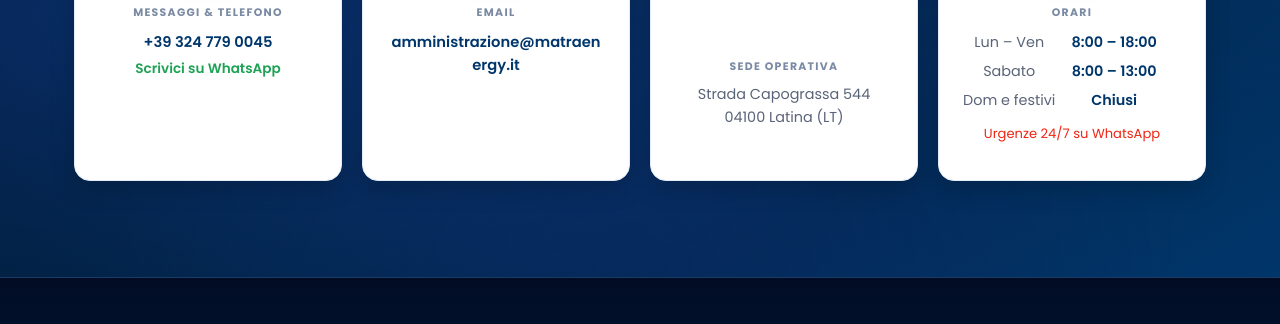
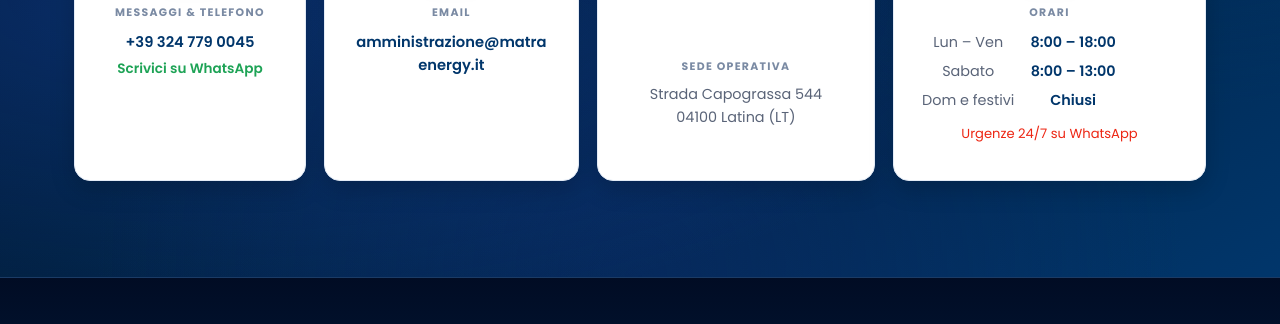
Before and after one commit to MATRAENERGY/SITO-MATRA-ENERGY, a website: page index.html in a window 1280 px wide. Shown: the part 6253-6577 px from the top of the page. Drawn offline with Linux system fonts and the light colour scheme; grey boxes are pictures that could not be loaded.

Commit message:
Contacts: colonne proporzionali (1fr→1.35fr), padding 28px

```diff
--- a/index.html
+++ b/index.html
@@ -765,11 +765,11 @@
     }
     .contacts-head { text-align:center; margin-bottom:52px; }
     .contacts-head .subtitle { margin:0 auto; text-align:center; }
-    .contacts-grid { display:grid; grid-template-columns:repeat(4,1fr); gap:20px; }
+    .contacts-grid { display:grid; grid-template-columns:1fr 1.1fr 1.2fr 1.35fr; gap:18px; }
     .ct {
       background:#ffffff;
       border:1px solid #e3ebf6;
-      border-radius:16px; padding:34px 24px; text-align:center;
+      border-radius:16px; padding:34px 28px; text-align:center;
       transition:.3s var(--ease); position:relative; overflow:hidden;
       box-shadow:0 8px 24px rgba(0,0,0,.18);
     }
```
